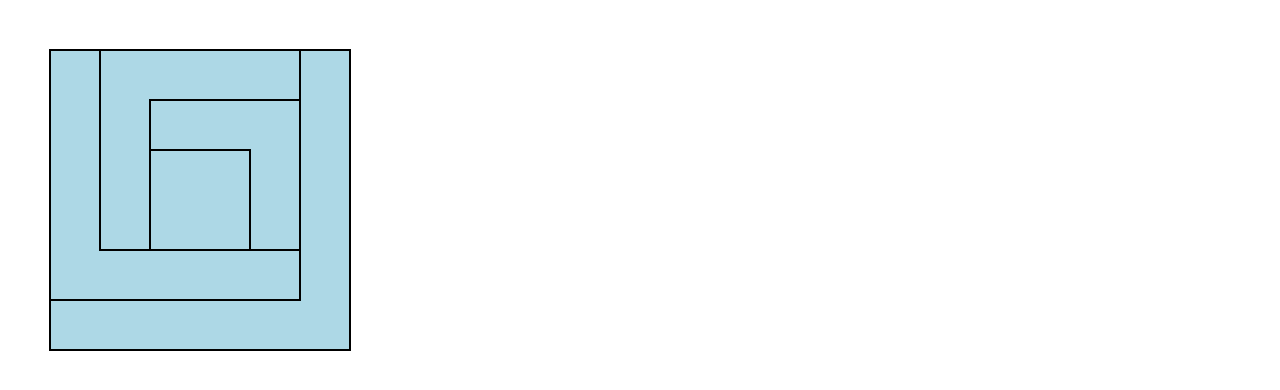
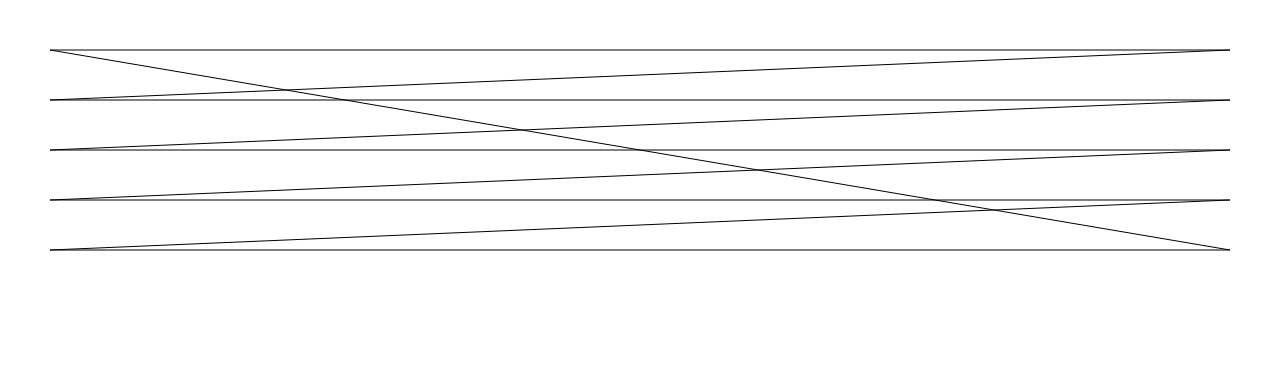
Before and after one commit to EHB-MCT/dev1-exercises-GloryMenga, a plain HTML site: page index.html in a window 1280 px wide. Drawn offline with Linux system fonts and the light colour scheme.

Commit message:
More lines done

```diff
--- /dev/null
+++ b/exercises/2-variables/2-1-More-lines.js
@@ -0,0 +1,33 @@
+"use strict";
+
+
+
+   let canvas = document.querySelector("canvas");
+   canvas.width = window.innerWidth;
+   canvas.height = window.innerHeight;
+   let context = canvas.getContext("2d");
+
+   let width = context.canvas.width;
+   let height = context.canvas.height;
+
+   let margin = 50;
+
+   drawLines();
+
+    function drawLines(x,y){
+        context.linewidth = 2;
+        context.beginPath();
+        context.moveTo(margin,50);
+        context.lineTo(width - margin,50);
+        context.lineTo(margin,100);
+        context.lineTo(width - margin,100);
+        context.lineTo(margin,150);
+        context.lineTo(width - margin,150);
+        context.lineTo(margin,200);
+        context.lineTo(width - margin,200);
+        context.lineTo(margin,250);
+        context.lineTo(width - margin,250);
+        context.lineTo(margin,50);
+        context.stroke();
+
+    }
--- a/index.html
+++ b/index.html
@@ -1,7 +1,7 @@
 <html>
 
 <head>
-    <script src="exercises/1-functions/1-4-layers.js" type="module"></script>
+    <script src="exercises/2-variables/2-1-More-lines.js" type="module"></script>
     <link rel="stylesheet" type="text/css" href="styles/index.css" />
 </head>
 
```
